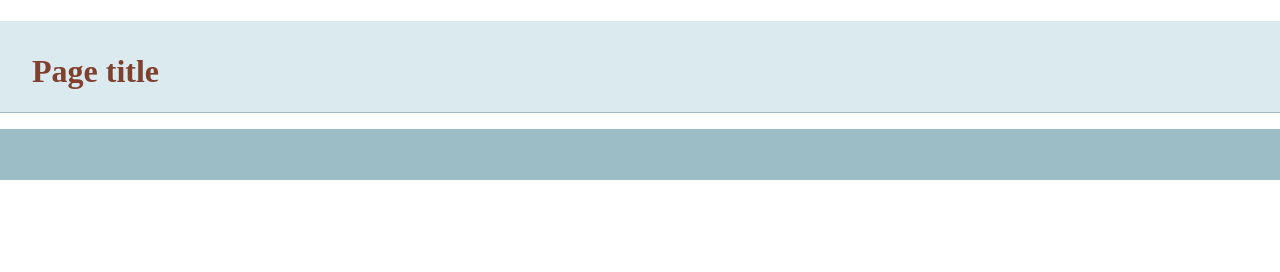
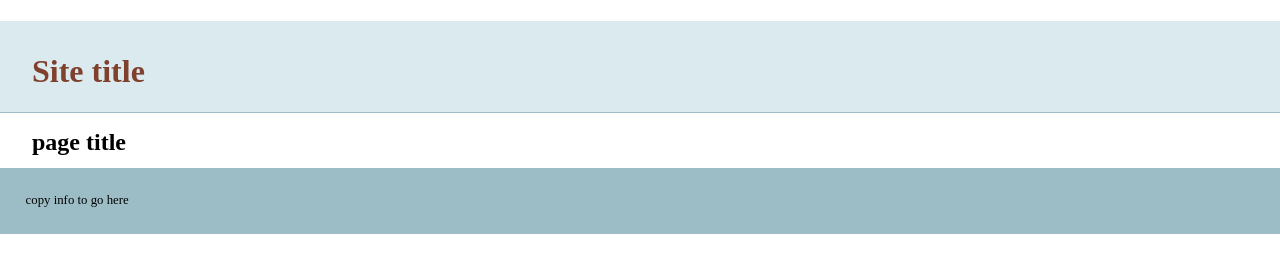
Before and after one commit to catfishmumme/git-basics, a plain HTML site: page index.html in a window 1280 px wide. Drawn offline with nearby package versions, Linux system fonts and the light colour scheme.

Commit message:
added more info

```diff
--- a/index.html
+++ b/index.html
@@ -14,13 +14,14 @@
     </head>
     <body>
     <header>
-	<h1>Page title</h1>
+	<h1>Site title</h1>
     </header>
     <nav id="pageNav">
     </nav>
     <main>
+      <h2>page title</h2>
     </main>
-    <footer>
+    <footer>copy info to go here
     </footer>
         <script>
 //use the modernizr load to load up external scripts. This will load the scripts asynchronously, but the order listed matters. Although it will load all scripts in parallel, it will execute them in the order listed
```
